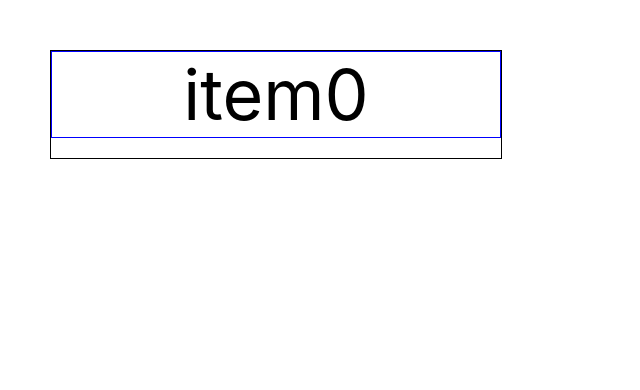
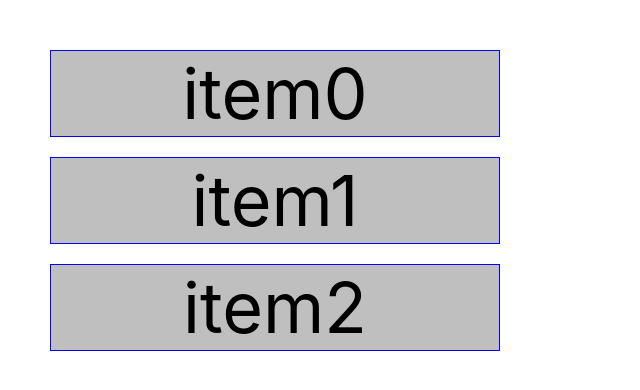
Before and after one commit to Takumikimura1899/react-beautiful-dnd-practice, a React (Create React App) app: page / in a window 1280 px wide. Shown: the top 390 px of the page, without its empty margins (0-640 px from the left). Built offline with nearby package versions, Linux system fonts and the light colour scheme.

Commit message:
[add]スタイリング修正とdraggableを３つに

```diff
--- a/src/App.css
+++ b/src/App.css
@@ -2,11 +2,12 @@
   text-align: center;
   margin: 50px;
   width: 450px;
-  border: 1px solid black;
+  /* border: 1px solid black; */
 }
 
 .item {
   margin-bottom: 20px;
   font-size: 70px;
   border: 1px solid blue;
+  background-color: #7777;
 }
--- a/src/App.js
+++ b/src/App.js
@@ -20,6 +20,30 @@
                   </div>
                 )}
               </Draggable>
+              <Draggable draggableId='item1' index={1}>
+                {(provided) => (
+                  <div
+                    className='item'
+                    ref={provided.innerRef}
+                    {...provided.draggableProps}
+                    {...provided.dragHandleProps}
+                  >
+                    item1
+                  </div>
+                )}
+              </Draggable>
+              <Draggable draggableId='item2' index={2}>
+                {(provided) => (
+                  <div
+                    className='item'
+                    ref={provided.innerRef}
+                    {...provided.draggableProps}
+                    {...provided.dragHandleProps}
+                  >
+                    item2
+                  </div>
+                )}
+              </Draggable>
             </div>
           )}
         </Droppable>
```
